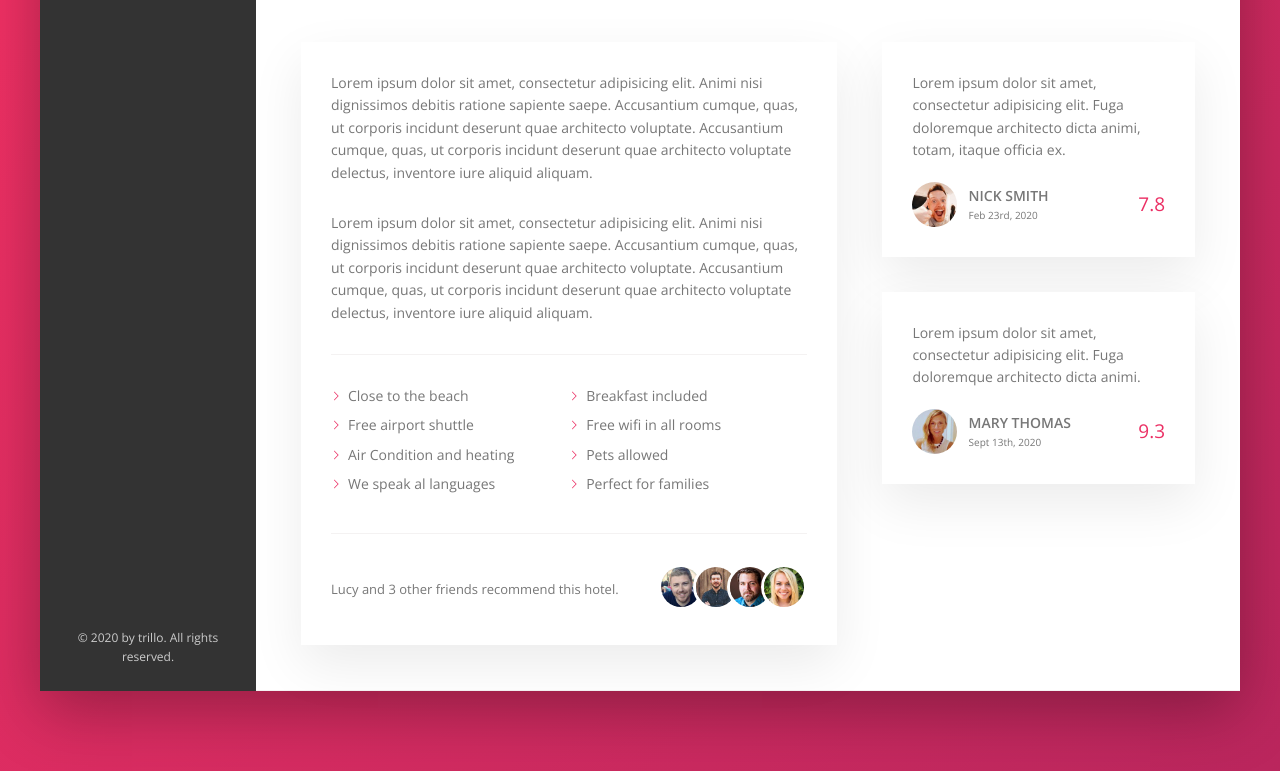
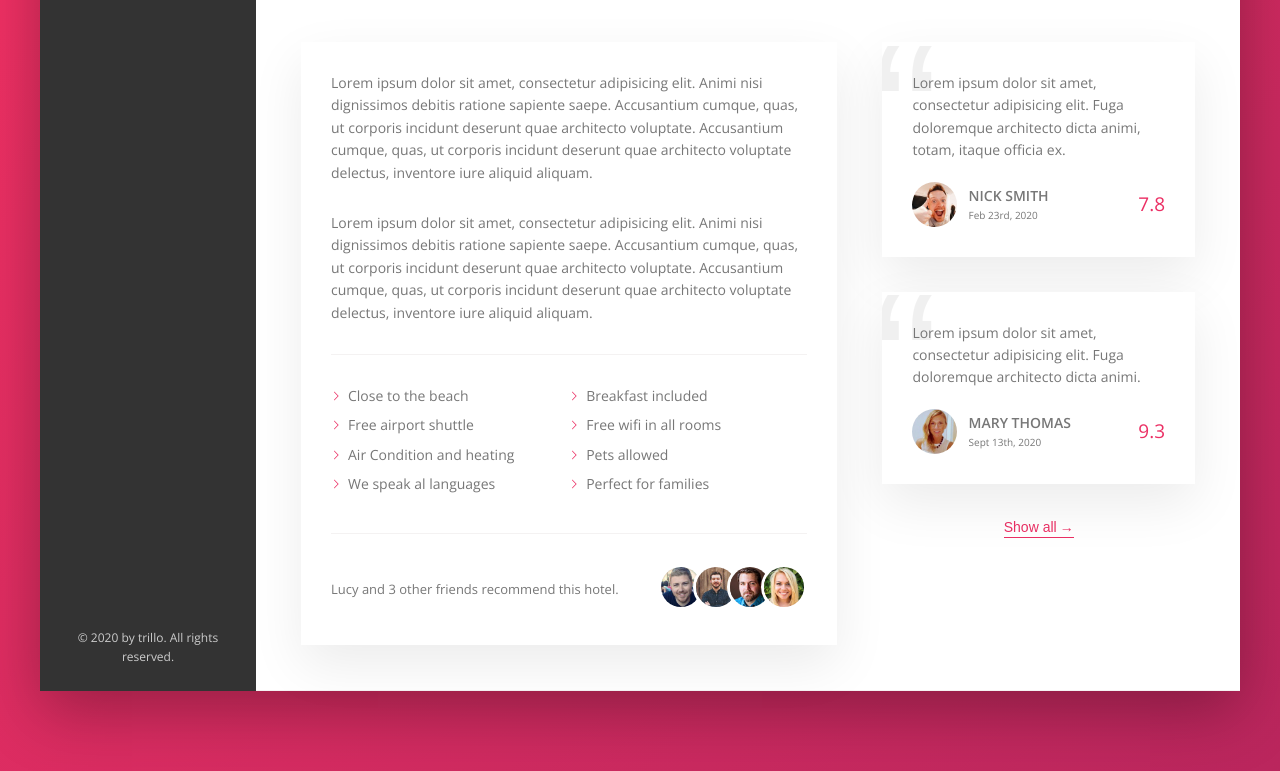
Before and after one commit to BradFabian/trillo, a website: page index.html in a window 1280 px wide. Shown: the part 605-1376 px from the top of the page. Drawn offline with nearby package versions, Linux system fonts and the light colour scheme.

Commit message:
added user reviews

```diff
--- a/index.html
+++ b/index.html
@@ -188,6 +188,7 @@ Accusantium cumque, quas, ut corporis incidunt deserunt quae architecto voluptat
                                 </figcaption>
 
                             </figure>
+                            <button class="btn-inline">Show all<span>&rarr;</span></button>
                         </div>
                     </div>
                 </main>
--- a/sass/_components.scss
+++ b/sass/_components.scss
@@ -249,8 +249,17 @@
   cursor: pointer;
   transition: all 0.2s;
 
+  & span {
+    margin-left: 3px;
+    transition: margin-left 0.2s;
+  }
+
   &:hover {
     color: var(--color-grey-dark-1);
+
+    span {
+      margin-left: 8px;
+    }
   }
 
   &:focus {
@@ -341,9 +350,13 @@
   box-shadow: 0 2rem 5rem rgba(0, 0, 0, 0.08);
   padding: 3rem;
   margin-bottom: 3.5rem;
+  position: relative;
+  overflow: hidden;
 
   &__text {
     margin-bottom: 2rem;
+    z-index: 10;
+    position: relative;
   }
 
   &__user {
@@ -377,4 +390,17 @@
     color: var(--color-primary);
     font-size: 1.9rem;
   }
+
+  &::before {
+    content: "\201C";
+    position: absolute;
+    top: -2.75rem;
+    left: -1rem;
+    line-height: 1;
+    font-size: 20rem;
+    color: var(--color-grey-light-3);
+    font-family: sans-serif;
+    z-index: 1;
+    opacity: 0.1;
+  }
 }
--- a/sass/_layout.scss
+++ b/sass/_layout.scss
@@ -52,4 +52,7 @@
 
 .user-reviews {
   flex: 1;
+  display: flex;
+  flex-direction: column;
+  align-items: center;
 }
```
Also changed, not shown: css/style.css.
